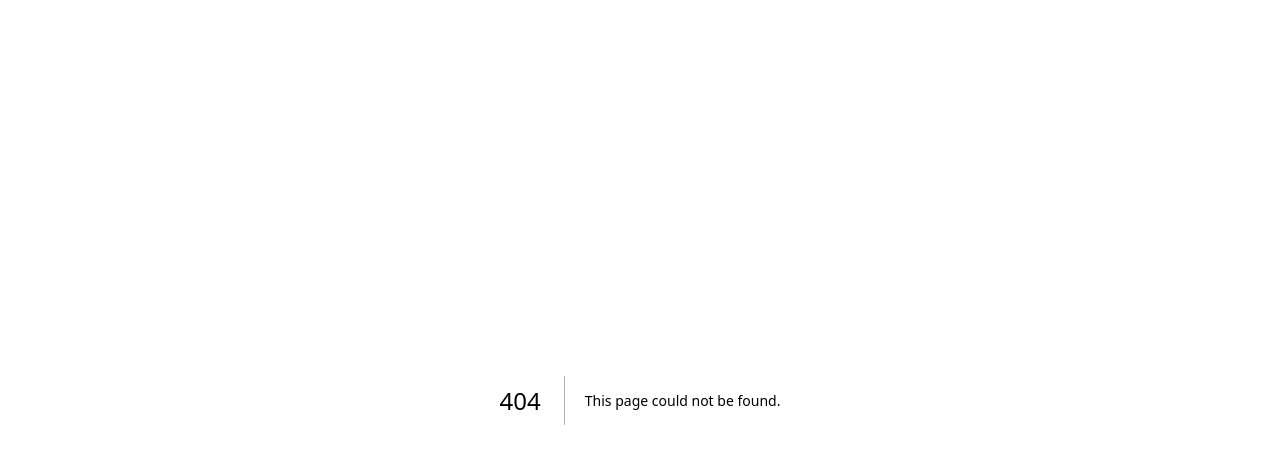
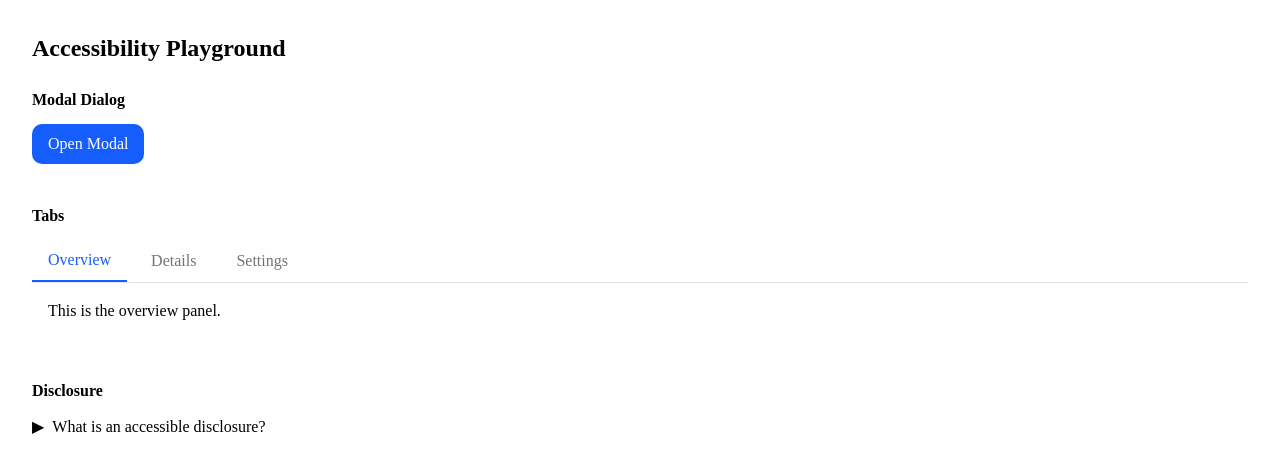
Before and after one commit to shuklajaya337/medreport_ai, a Next.js app: page /playground in a window 1280 px wide. Before the commit this address had no page. Shown: the top 472 px of the page. Built offline with nearby package versions, Linux system fonts and the light colour scheme.

Commit message:
feat: add accessible playground components (modal, tabs, disclosure)

```diff
--- /dev/null
+++ b/playground/Disclosure.js
@@ -0,0 +1,29 @@
+"use client";
+
+import { useState } from "react";
+
+export function Disclosure({ summary, children }) {
+  const [isOpen, setIsOpen] = useState(false);
+
+  return (
+    <div>
+      <button
+        aria-expanded={isOpen}
+        aria-controls="disclosure-content"
+        onClick={() => setIsOpen(!isOpen)}
+        className="flex items-center gap-2 font-medium"
+      >
+        <span className={`transition-transform ${isOpen ? "rotate-90" : ""}`}>
+          ▶
+        </span>
+        {summary}
+      </button>
+
+      {isOpen && (
+        <div id="disclosure-content" className="mt-2 pl-6">
+          {children}
+        </div>
+      )}
+    </div>
+  );
+}
--- /dev/null
+++ b/playground/Modal.js
@@ -0,0 +1,83 @@
+"use client";
+
+import { useEffect, useRef } from "react";
+
+export function Modal({ isOpen, onClose, title, children }) {
+  const dialogRef = useRef(null);
+  const triggerRef = useRef(null);
+
+  useEffect(() => {
+    if (isOpen) {
+      // Remember what had focus before opening, so we can return to it
+      triggerRef.current = document.activeElement;
+
+      // Move focus into the dialog
+      const focusable = dialogRef.current?.querySelector(
+        'button, [href], input, select, textarea, [tabindex]:not([tabindex="-1"])'
+      );
+      focusable?.focus();
+    } else {
+      // Return focus to whatever opened the dialog
+      triggerRef.current?.focus();
+    }
+  }, [isOpen]);
+
+  useEffect(() => {
+    if (!isOpen) return;
+
+    const handleKeyDown = (e) => {
+      if (e.key === "Escape") {
+        onClose();
+        return;
+      }
+
+      if (e.key === "Tab") {
+        const focusables = dialogRef.current.querySelectorAll(
+          'button, [href], input, select, textarea, [tabindex]:not([tabindex="-1"])'
+        );
+        const first = focusables[0];
+        const last = focusables[focusables.length - 1];
+
+        if (e.shiftKey && document.activeElement === first) {
+          e.preventDefault();
+          last.focus();
+        } else if (!e.shiftKey && document.activeElement === last) {
+          e.preventDefault();
+          first.focus();
+        }
+      }
+    };
+
+    document.addEventListener("keydown", handleKeyDown);
+    return () => document.removeEventListener("keydown", handleKeyDown);
+  }, [isOpen, onClose]);
+
+  if (!isOpen) return null;
+
+  return (
+    <div
+      className="fixed inset-0 z-50 flex items-center justify-center bg-black/50"
+      onClick={onClose}
+    >
+      <div
+        ref={dialogRef}
+        role="dialog"
+        aria-modal="true"
+        aria-labelledby="modal-title"
+        onClick={(e) => e.stopPropagation()}
+        className="bg-white dark:bg-neutral-900 rounded-2xl p-6 max-w-md w-full mx-4"
+      >
+        <h2 id="modal-title" className="text-xl font-bold mb-4">
+          {title}
+        </h2>
+        <div className="mb-4">{children}</div>
+        <button
+          onClick={onClose}
+          className="px-4 py-2 rounded-lg bg-blue-600 text-white"
+        >
+          Close
+        </button>
+      </div>
+    </div>
+  );
+}
--- /dev/null
+++ b/playground/Tabs.js
@@ -0,0 +1,69 @@
+"use client";
+
+import { useState, useRef } from "react";
+
+export function Tabs({ tabs }) {
+  const [activeIndex, setActiveIndex] = useState(0);
+  const tabRefs = useRef([]);
+
+  const handleKeyDown = (e) => {
+    let newIndex = activeIndex;
+
+    if (e.key === "ArrowRight") {
+      newIndex = (activeIndex + 1) % tabs.length;
+    } else if (e.key === "ArrowLeft") {
+      newIndex = (activeIndex - 1 + tabs.length) % tabs.length;
+    } else if (e.key === "Home") {
+      newIndex = 0;
+    } else if (e.key === "End") {
+      newIndex = tabs.length - 1;
+    } else {
+      return;
+    }
+
+    e.preventDefault();
+    setActiveIndex(newIndex);
+    tabRefs.current[newIndex]?.focus();
+  };
+
+  return (
+    <div>
+      <div role="tablist" aria-label="Example Tabs" className="flex gap-2 border-b">
+        {tabs.map((tab, index) => (
+          <button
+            key={tab.id}
+            ref={(el) => (tabRefs.current[index] = el)}
+            role="tab"
+            id={`tab-${tab.id}`}
+            aria-selected={activeIndex === index}
+            aria-controls={`panel-${tab.id}`}
+            tabIndex={activeIndex === index ? 0 : -1}
+            onClick={() => setActiveIndex(index)}
+            onKeyDown={handleKeyDown}
+            className={`px-4 py-2 font-medium ${
+              activeIndex === index
+                ? "border-b-2 border-blue-600 text-blue-600"
+                : "text-neutral-500"
+            }`}
+          >
+            {tab.label}
+          </button>
+        ))}
+      </div>
+
+      {tabs.map((tab, index) => (
+        <div
+          key={tab.id}
+          role="tabpanel"
+          id={`panel-${tab.id}`}
+          aria-labelledby={`tab-${tab.id}`}
+          hidden={activeIndex !== index}
+          tabIndex={0}
+          className="p-4"
+        >
+          {tab.content}
+        </div>
+      ))}
+    </div>
+  );
+}
--- /dev/null
+++ b/src/app/playground/page.js
@@ -0,0 +1,56 @@
+"use client";
+
+import { useState } from "react";
+import { Modal } from "../../../playground/Modal";
+import { Tabs } from "../../../playground/Tabs";
+import { Disclosure } from "../../../playground/Disclosure";
+
+export default function PlaygroundPage() {
+  const [modalOpen, setModalOpen] = useState(false);
+
+  return (
+    <div className="min-h-screen p-8 bg-white dark:bg-black text-black dark:text-white">
+      <h1 className="text-2xl font-bold mb-6">Accessibility Playground</h1>
+
+      <section className="mb-10">
+        <h2 className="font-semibold mb-3">Modal Dialog</h2>
+        <button
+          onClick={() => setModalOpen(true)}
+          className="px-4 py-2 rounded-lg bg-blue-600 text-white"
+        >
+          Open Modal
+        </button>
+
+        <Modal
+          isOpen={modalOpen}
+          onClose={() => setModalOpen(false)}
+          title="Example Modal"
+        >
+          <p>This is a focus-trapped, keyboard-accessible modal.</p>
+          <input
+            type="text"
+            placeholder="Try tabbing to me"
+            className="mt-2 w-full p-2 border rounded"
+          />
+        </Modal>
+      </section>
+
+      <section className="mb-10">
+        <h2 className="font-semibold mb-3">Tabs</h2>
+        <Tabs
+          tabs={[
+            { id: "one", label: "Overview", content: <p>This is the overview panel.</p> },
+            { id: "two", label: "Details", content: <p>This is the details panel.</p> },
+            { id: "three", label: "Settings", content: <p>This is the settings panel.</p> },
+          ]}
+        />
+      </section>
+        <section className="mb-10">
+        <h2 className="font-semibold mb-3">Disclosure</h2>
+        <Disclosure summary="What is an accessible disclosure?">
+            <p>A disclosure is a button that reveals or hides additional content, commonly used for FAQs.</p>
+        </Disclosure>
+        </section>
+    </div>
+  );
+}
```
